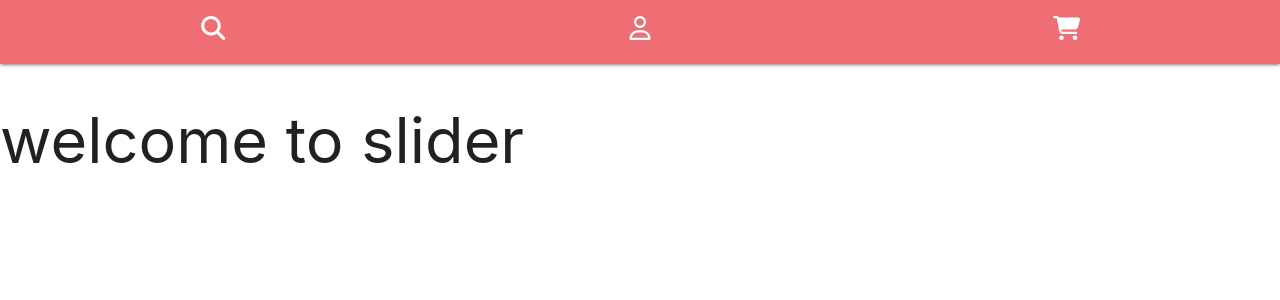
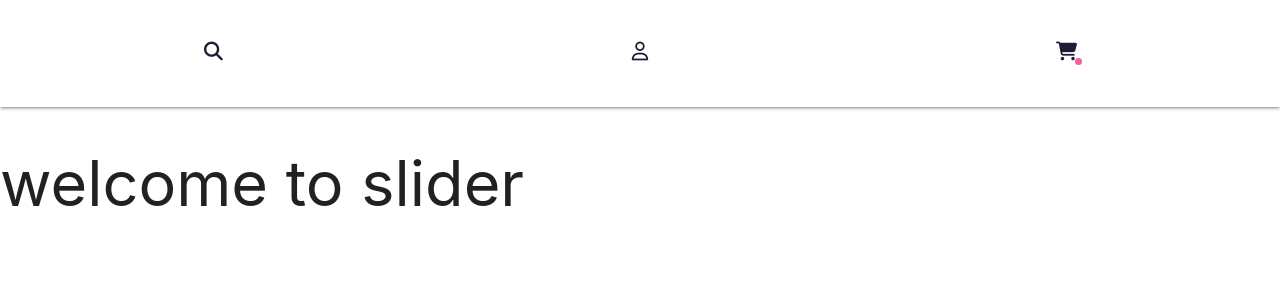
Before and after one commit to hxnain619/delon-sushitheme, a React (Create React App) app: page / in a window 1280 px wide. Shown: the top 300 px of the page. Built offline with nearby package versions, Linux system fonts and the light colour scheme.

Commit message:
some updates

```diff
--- a/src/components/Nav.js
+++ b/src/components/Nav.js
@@ -8,17 +8,18 @@ class Nav extends React.Component{
                 <div className="row">
                     <div className="col s4">
                         <NavLink to="/">
-                            <i className="fas fa-search"></i>
+                            <i className="fas fa-search fa-lg"></i>
                         </NavLink>
                     </div>
                     <div className="col s4">
                         <NavLink to="/">
-                            <i className="far fa-user"></i>
+                            <i className="far fa-user fa-lg"></i>
                         </NavLink>
                     </div>
                     <div className="col s4">
                         <NavLink to="/">
-                            <i className="fas fa-shopping-cart"></i>
+                            <i className="fas fa-shopping-cart fa-lg"></i>
+                            <span className="notification"></span>
                         </NavLink>
                     </div>
                 </div>
--- a/src/index.css
+++ b/src/index.css
@@ -26,3 +26,34 @@ code {
   /******************
    * navigation bar
   ******************/
+
+nav{
+    background:#fff!important;
+    height:auto!important;
+    line-height: auto!important;
+    padding-top:1.3em;
+}
+
+nav a{
+    color:#1b1d34!important;
+    line-height: auto;
+    padding:1em;
+    border-radius: 10px;
+    transition:background 300ms ease 0s;
+    position: relative;
+}
+
+nav a:hover{
+    background:#f1f1f1;
+}
+
+nav .notification{
+    background:#f06292;
+    width:7px;
+    height:7px;
+    display: inline-block;
+    border-radius: 50%;
+    bottom:22%;
+    right:20%;
+    position:absolute;
+}
```
Lines whose indentation alone changed are shown as unchanged.
